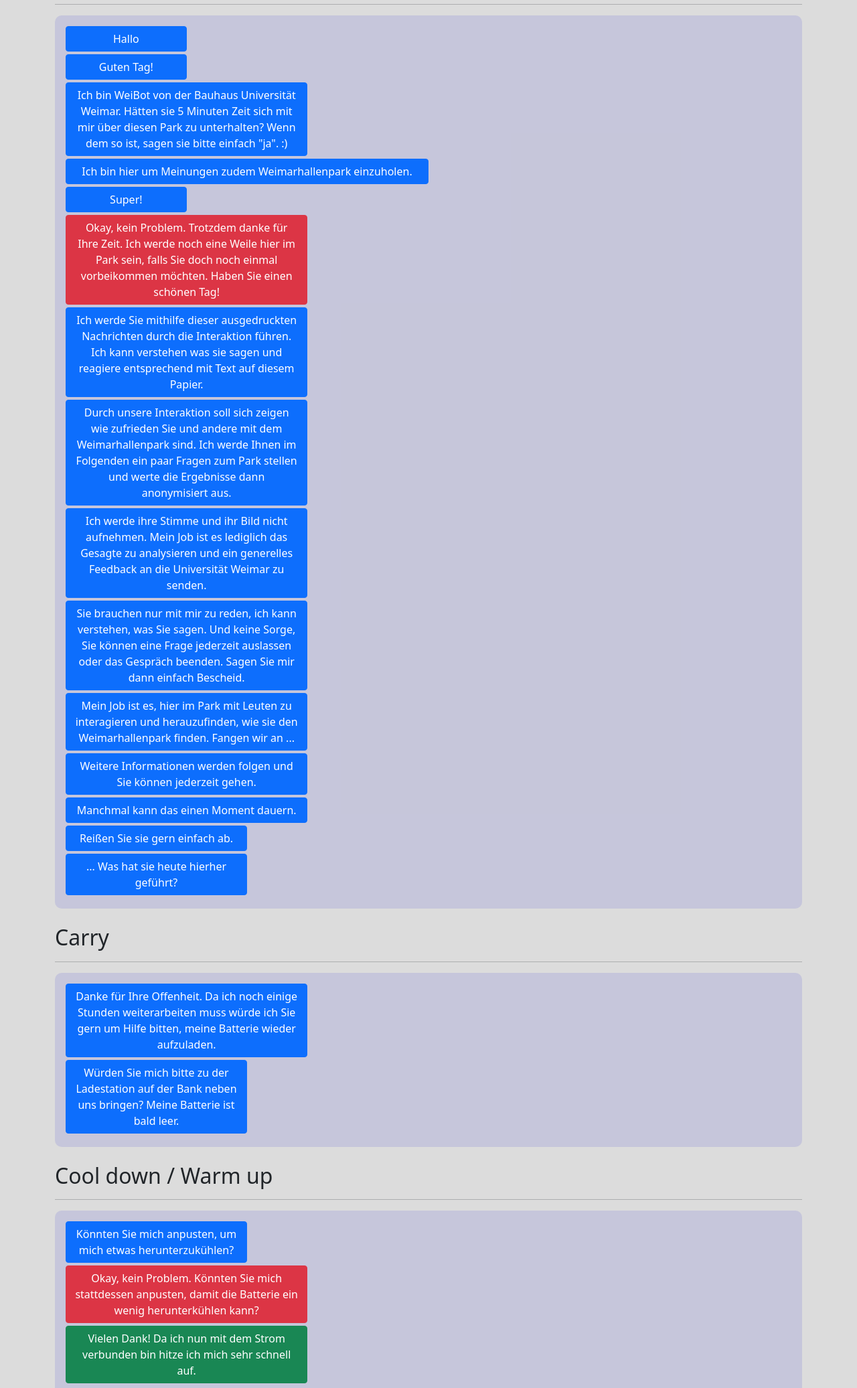
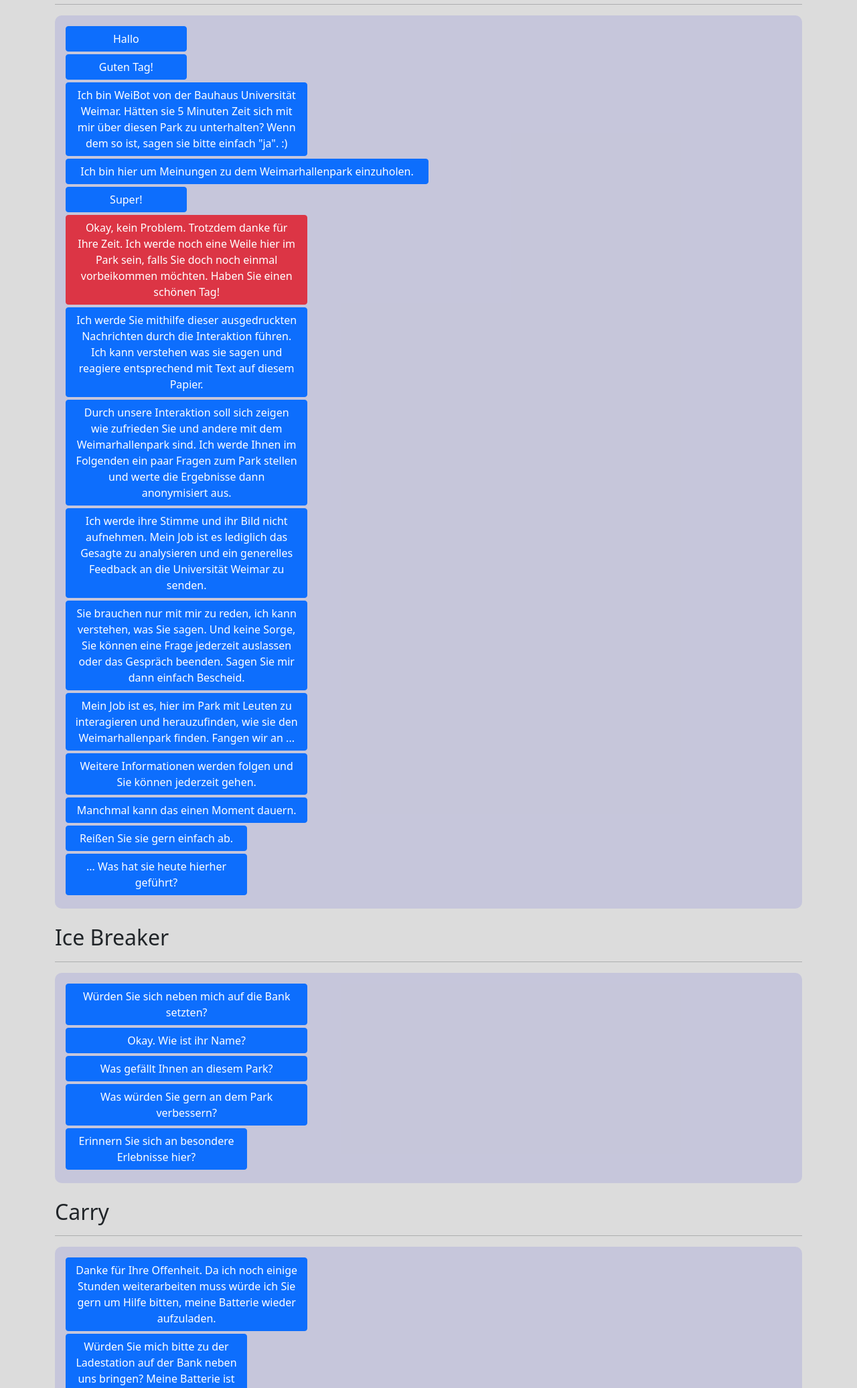
Before and after one commit to zxyctn/ritw_web, a Django app: page / in a window 1280 px wide. Shown: the part 310-2383 px from the top of the page at 67% size. Run offline with Django 3.2, Linux system fonts and the light colour scheme; some libraries are stand-ins or nearby versions.

Commit message:
Add dialogue parts

```diff
--- a/templates/pages/index.html
+++ b/templates/pages/index.html
@@ -39,7 +39,7 @@
                     </div>
                     <div class="col-12 m-0 p-0">
                         <input type="submit" class="btn btn-primary col-12 col-md-6 mb-1" style="white-space: normal;" name="text"
-                            value="Ich bin hier um Meinungen zudem Weimarhallenpark einzuholen."
+                            value="Ich bin hier um Meinungen zu dem Weimarhallenpark einzuholen."
                         >
                     </div>
                     <div class="col-12 m-0 p-0">
@@ -102,7 +102,31 @@
                     </div>
                 </div>
 
-
+                </br>
+                <h2>Ice Breaker</h2>
+                <hr>
+                <div class="container p-3 row mx-auto" id="dialog-container">
+                    <div class="col-12 m-0 p-0">
+                        <input type="submit" class="btn btn-primary col-12 col-md-4 mb-1" style="white-space: normal;" name="text"
+                            value="Würden Sie sich neben mich auf die Bank setzten?">
+                    </div>
+                    <div class="col-12 m-0 p-0">
+                        <input type="submit" class="btn btn-primary col-12 col-md-4 mb-1" style="white-space: normal;" name="text"
+                            value="Okay. Wie ist ihr Name?">
+                    </div>
+                    <div class="col-12 m-0 p-0">
+                        <input type="submit" class="btn btn-primary col-12 col-md-4 mb-1" style="white-space: normal;" name="text"
+                            value="Was gefällt Ihnen an diesem Park?">
+                    </div>
+                    <div class="col-12 m-0 p-0">
+                        <input type="submit" class="btn btn-primary col-12 col-md-4 mb-1" style="white-space: normal;" name="text"
+                            value="Was würden Sie gern an dem Park verbessern?">
+                    </div>
+                    <div class="col-12 m-0 p-0">
+                        <input type="submit" class="btn btn-primary col-12 col-md-3 mb-1" style="white-space: normal;" name="text"
+                            value="Erinnern Sie sich an besondere Erlebnisse hier?">
+                    </div>
+                </div>
 
                 </br>
                 <h2>Carry</h2>
@@ -135,6 +159,10 @@
                     <div class="col-12 m-0 p-0">
                         <input type="submit" class="btn btn-success col-12 col-md-4 mb-1" style="white-space: normal;" name="text"
                             value="Vielen Dank! Da ich nun mit dem Strom verbunden bin hitze ich mich sehr schnell auf.">
+                    </div>
+                    <div class="col-12 m-0 p-0">
+                        <input type="submit" class="btn btn-success col-12 col-md-4 mb-1" style="white-space: normal;" name="text"
+                            value="Vielen Dank für das Runterkühlen!.">
                     </div>
                 </div>
 
```
